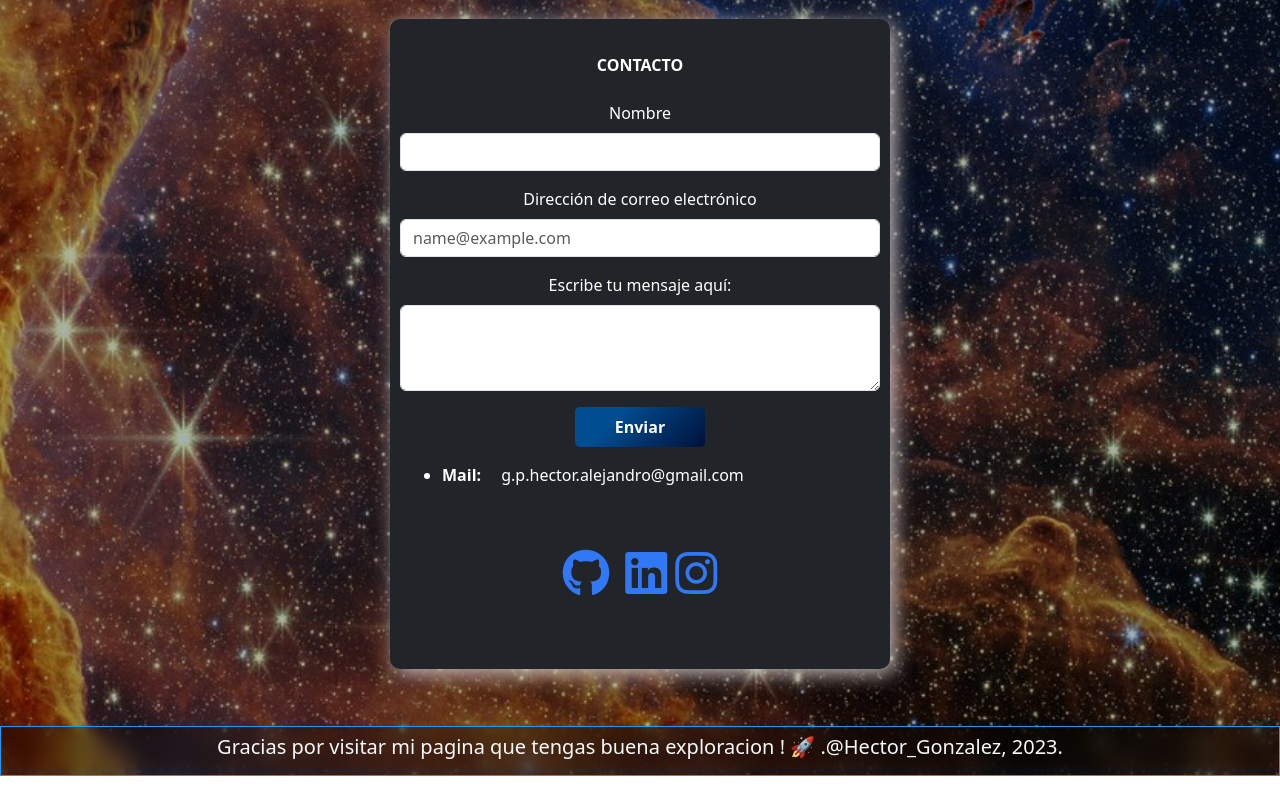
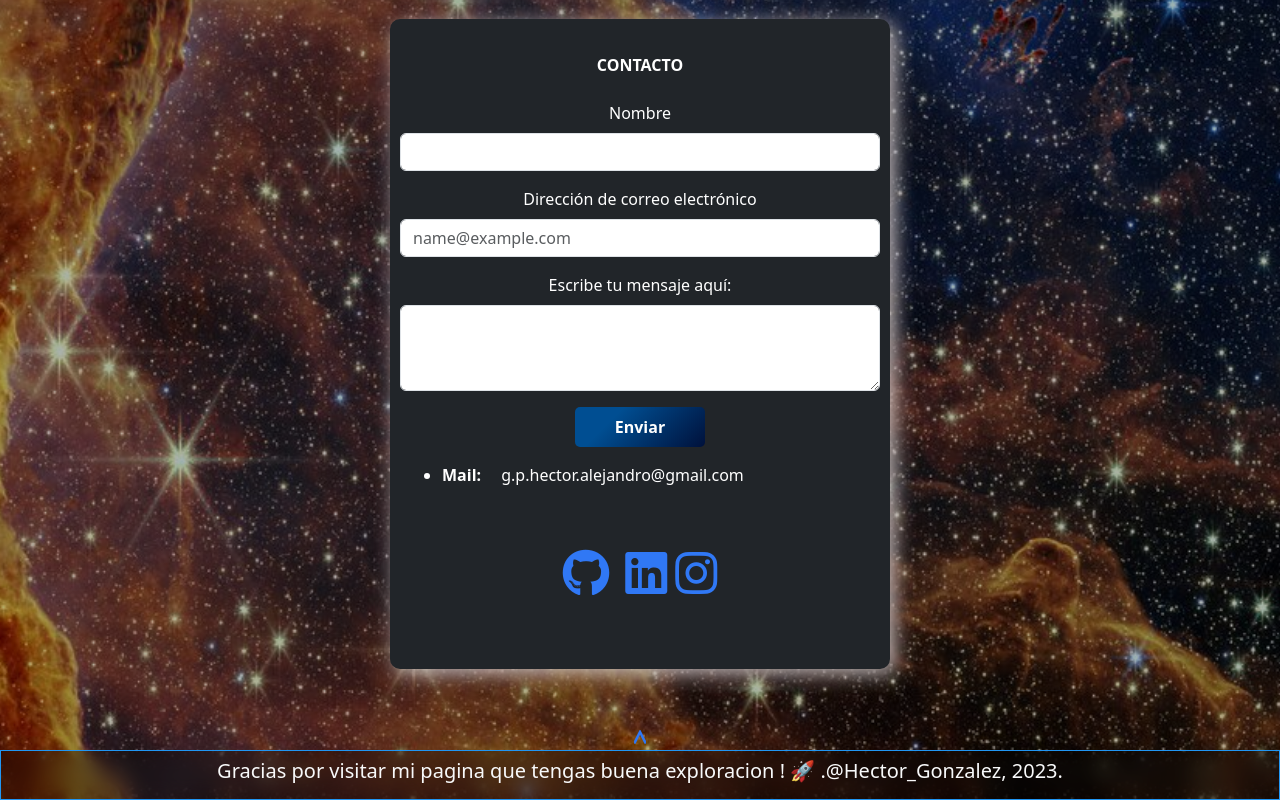
Before and after one commit to hector1489/kaimanProject, a React (Vite) app: page / in a window 1280 px wide. Shown: the part 2637-3437 px from the top of the page. Before the commit the page ends 3413 px from the top, so only its background shows below. Built offline with nearby package versions, Linux system fonts and the light colour scheme.

Commit message:
[fix] arrow-up

```diff
--- a/src/App.css
+++ b/src/App.css
@@ -101,6 +101,10 @@ body {
     margin-top: 50px;
 }
 
+.container-parrafoButton {
+
+}
+
 .container-p {
     padding: 10px;
     box-shadow: 5px 5px 20px rgba(199, 189, 189, 0.973);
@@ -110,6 +114,7 @@ body {
     max-width: 500px;
     border-radius: 10px;
 }
+
 .container-skills {
     color: white;
     margin: 20px;
@@ -255,6 +260,17 @@ li {
     border-radius: 10px;
 }
 
+
+/*arrow*/
+.container-arrow {
+    width: 100%;
+    height: auto;
+    justify-content: center;
+    align-items: center;
+}
+
+
+/*footer*/
 .container-footer {
     backdrop-filter: blur(10px);
     background: rgba(0, 0, 0, 0.3);
--- a/src/views/Home.jsx
+++ b/src/views/Home.jsx
@@ -7,7 +7,7 @@ const Home= () => {
     return (
         <>
         <br />
-        <Intro />
+        <Intro id="top" />
         <br />
         <Description />
         <br />
@@ -15,6 +15,11 @@ const Home= () => {
         <br />
         <Form />
         <br/>
+        <div className="container-arrow d-flex">
+            <a href="#top" className="social-icon">
+            <i className="fa-solid fa-angle-up fa-flip fa-2xl"></i>
+            </a>
+        </ div>
         </>
     );
 }
```
